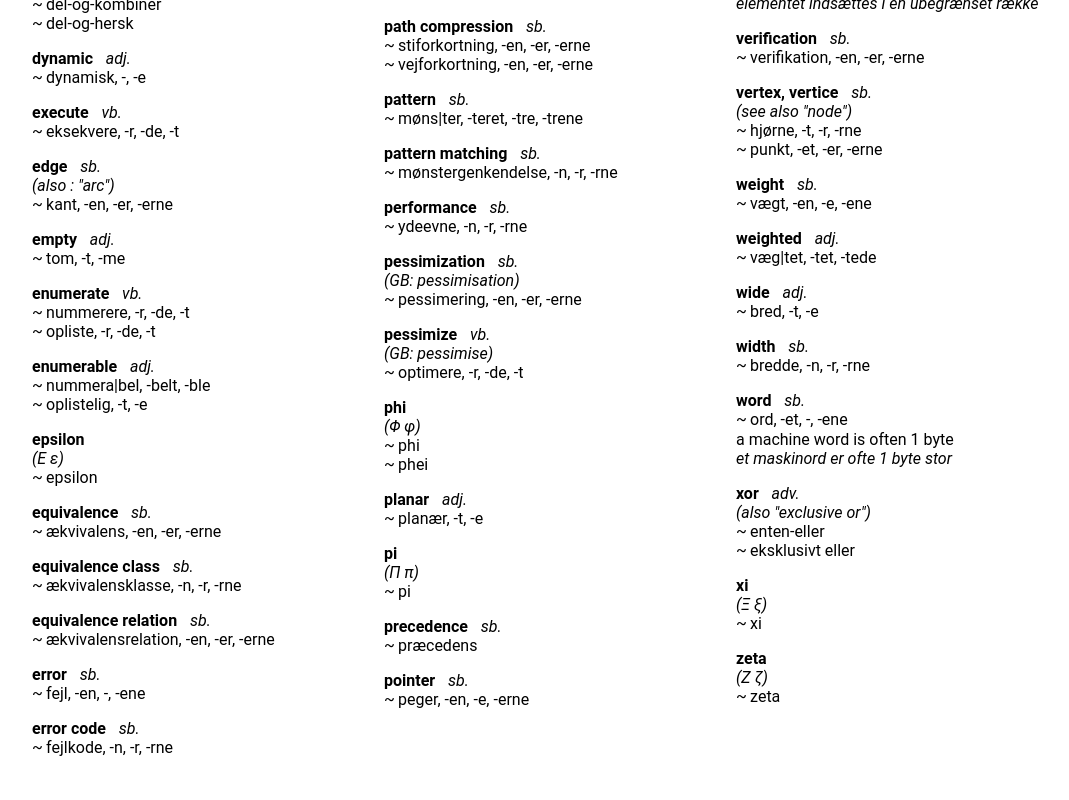
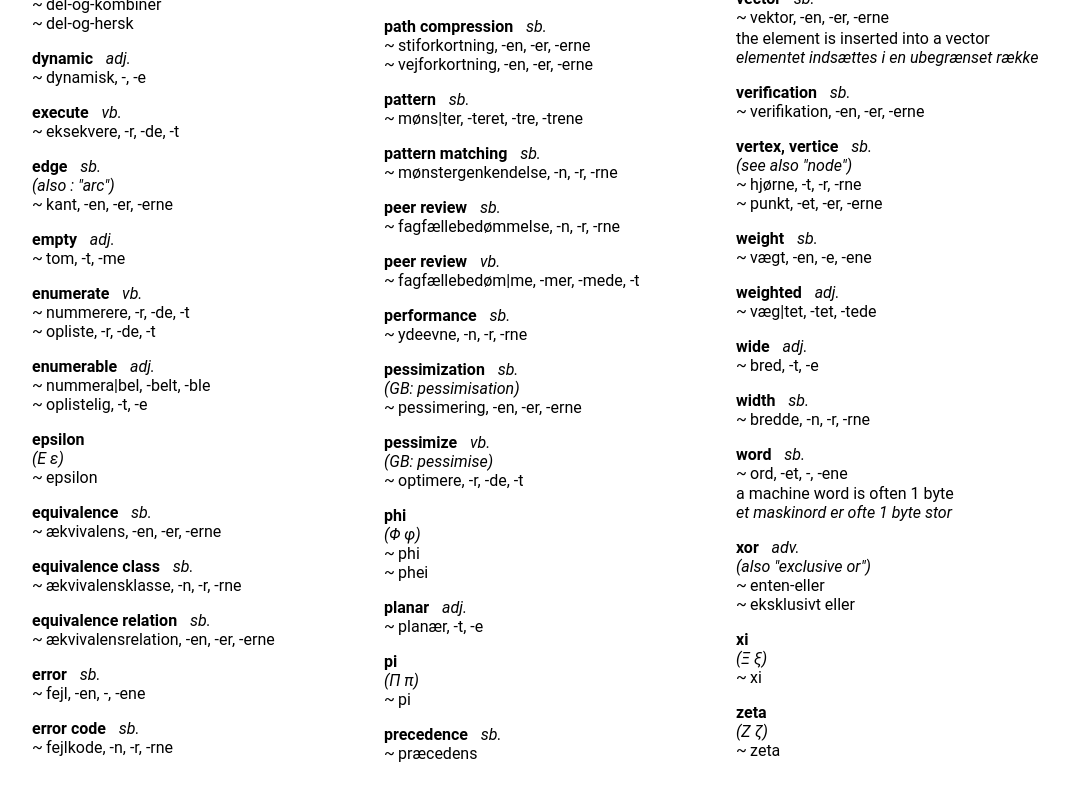
Before and after one commit to SSoelvsten/en-dk, a React (Create React App) app: page / in a window 1280 px wide. Shown: the part 8178-8978 px from the top of the page, without its empty margins (96-1165 px from the left). Built offline with nearby package versions, Linux system fonts and the light colour scheme.

Commit message:
Add 'peer review'

```diff
--- a/src/dictionary.ts
+++ b/src/dictionary.ts
@@ -1872,6 +1872,18 @@ export const en_dk : Lexeme[] = [
     keywords: ["computer science"]
   },
   {
+    word: "peer review",
+    type: "sb.",
+    translations: ["fagfællebedømmelse, -n, -r, -rne"],
+    keywords: []
+  },
+  {
+    word: "peer review",
+    type: "vb.",
+    translations: ["fagfællebedøm|me, -mer, -mede, -t"],
+    keywords: []
+  },
+  {
     word: "performance",
     type: "sb.",
     translations: ["ydeevne, -n, -r, -rne"],
```
